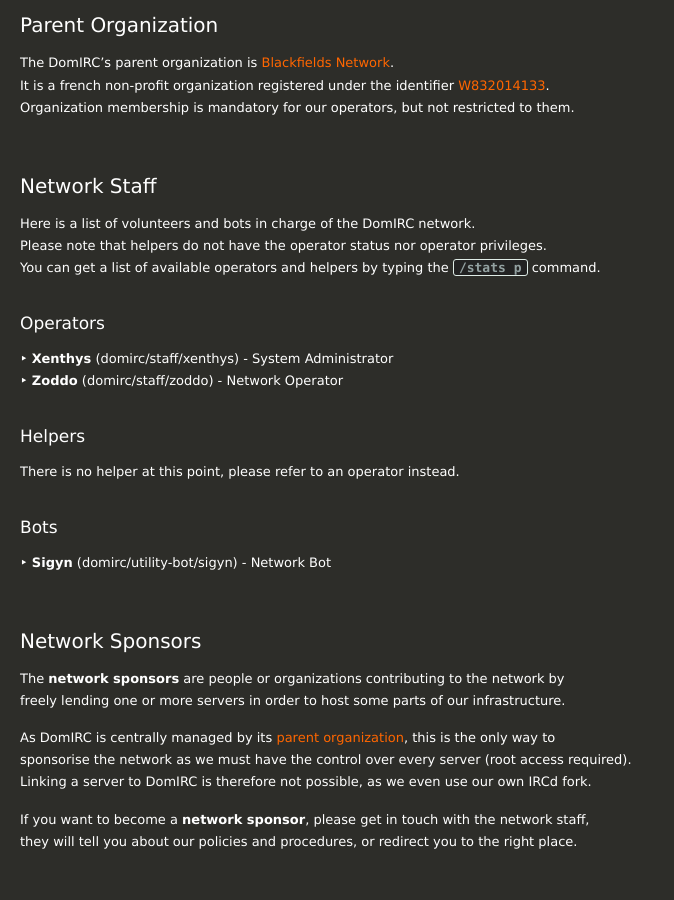
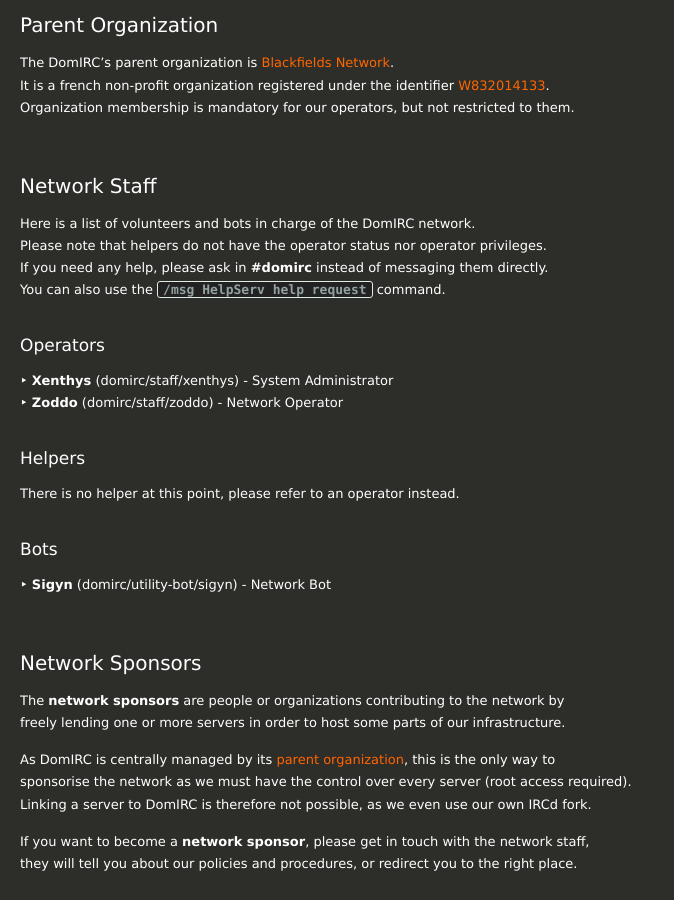
Before and after one commit to DomIRC/domirc.github.io, a Jekyll site: the page built from about/index.md, in a window 1280 px wide and 900 px high, scrolled down 589 px. Shown: the whole window, without its empty margins (0-674 px from the left). Built offline with Jekyll 4.4.1, drawn with Linux system fonts in a browser that asks for light colours; nearby versions of some CDN libraries.

Commit message:
About page: removed '/stats p' mention

```diff
--- a/about/index.md
+++ b/about/index.md
@@ -21,7 +21,8 @@
 
 Here is a list of volunteers and bots in charge of the DomIRC network.
 Please note that helpers do not have the operator status nor operator privileges.
-You can get a list of available operators and helpers by typing the `/stats p` command.
+If you need any help, please ask in **#domirc** instead of messaging them directly.
+You can also use the `/msg HelpServ help request` command.
 
 ### Operators
 
```
